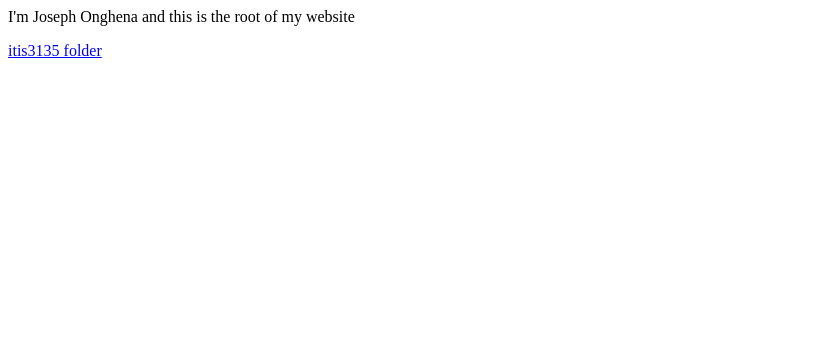
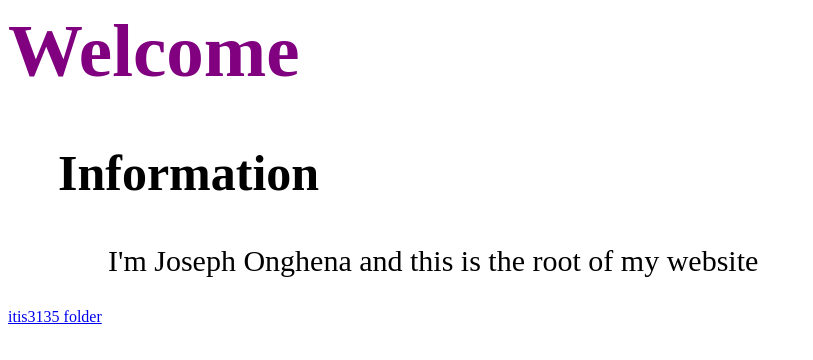
Before and after one commit to Joe-Ee/Joe-Ee.github.io, a plain HTML site: page index.html in a window 1280 px wide. Shown: the whole page, without its empty margins (0-813 px from the left). Drawn offline with Linux system fonts and the light colour scheme.

Commit message:
really bad styling

```diff
--- a/index.html
+++ b/index.html
@@ -1,9 +1,21 @@
-<html>
-<head>
 
-</head>
-<body>
-    <p>I'm Joseph Onghena and this is the root of my website</p>
-    <p><a href = "/itis3135/index.html">itis3135 folder</a> </p>
-</body>
+<html lang = "en">
+    <head>
+        <title>The Jovial Ocelot | Joseph Onghena | ITIS 3135| template</title>
+
+    </head>
+    <body>
+      <header>
+      </header>
+      <main>
+        <h1 style="color:purple; font-size: 75px;">Welcome</h1>
+        <h2 style="font-size: 50px; margin-left: 50px;">Information</h2>
+        <p style="font-size: 30px; margin-left: 100px;"> I'm Joseph Onghena and this is the root of my website</p>
+        <p><a href = "/itis3135/index.html">itis3135 folder</a> </p>
+
+      </main>
+      <footer>
+      </footer>
+
+    </body>
 </html>
```
